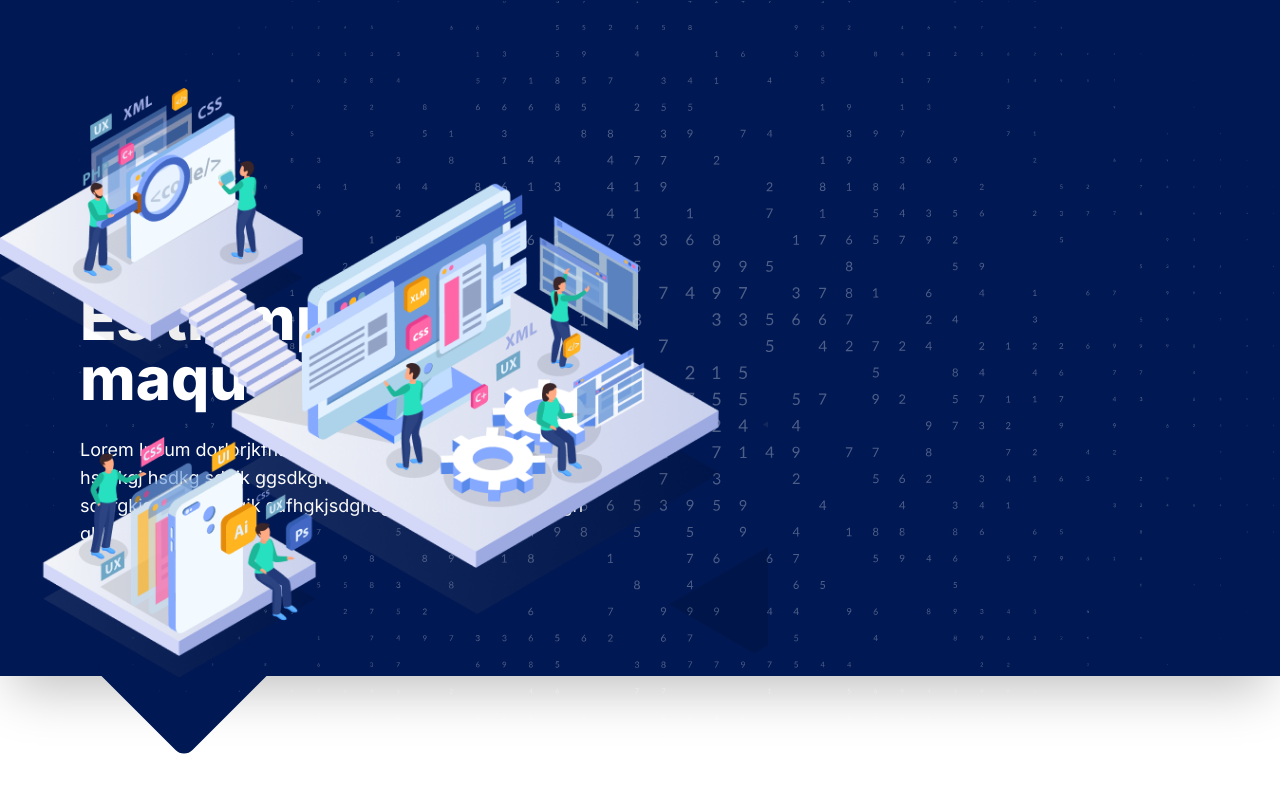
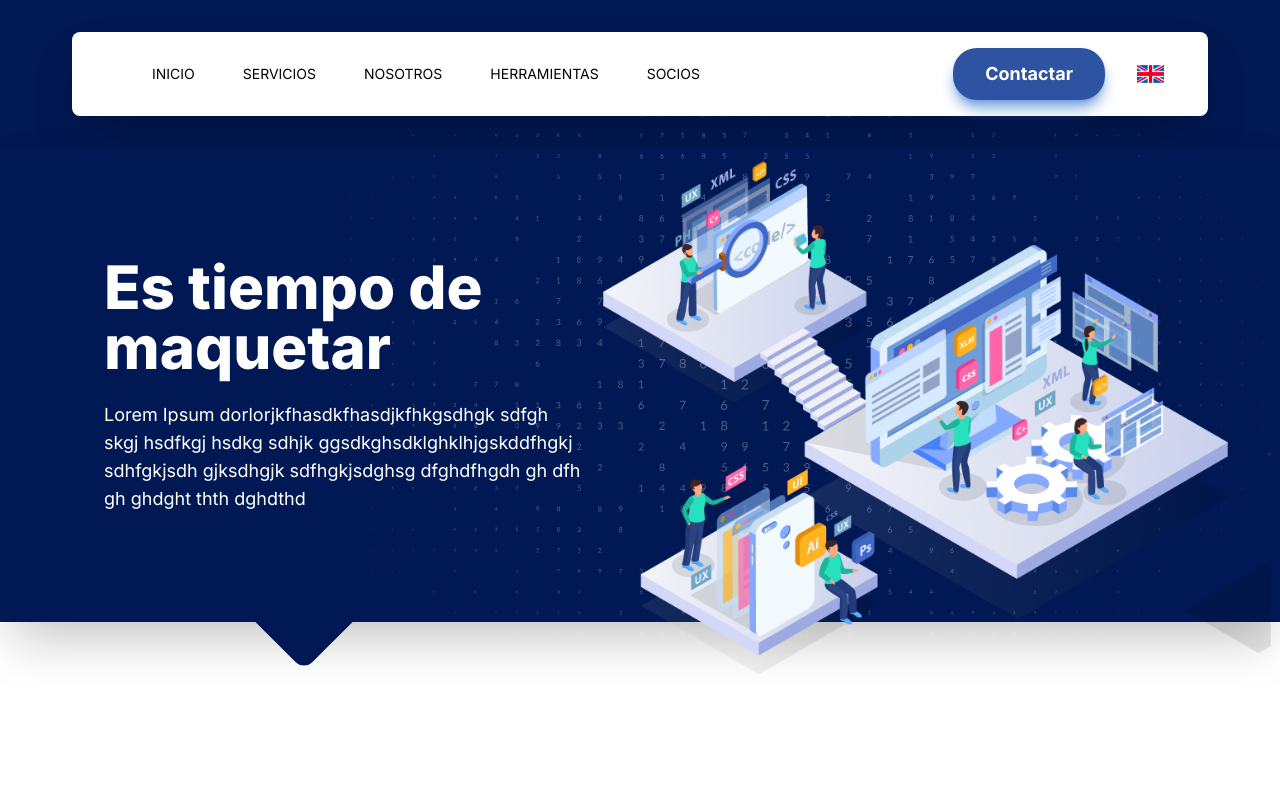
Before and after one commit to leonardof02/test-react-frontend, a Next.js app: page / in a window 1280 px wide. Shown: the top 792 px of the page. Built offline with nearby package versions, Linux system fonts and the light colour scheme.

Commit message:
Hero and Navbar finished

```diff
--- /dev/null
+++ b/src/components/Button.tsx
@@ -0,0 +1,13 @@
+import React from "react";
+
+interface props {
+    text: string;
+}
+
+export default function Button({ text }: props) {
+    return (
+        <button className="z-50 px-8 py-3 text-lg font-bold text-white shadow-lg cursor-pointer hover:brightness-110 shadow-blue-shadow bg-primary rounded-3xl">
+            {text}
+        </button>
+    );
+}
--- /dev/null
+++ b/src/components/DesktopNavbar.tsx
@@ -0,0 +1,28 @@
+import React from "react";
+import Button from "./Button";
+import LanguageChanger from "./LanguageChanger";
+
+const navbarOptions = ["Inicio", "Servicios", "Nosotros", "Herramientas", "Socios"];
+
+export default function DesktopNavbar() {
+    return (
+        <nav className="z-40 hidden w-full p-8 md:block bg-background-blue top-10">
+            <div className="justify-between px-8 py-4 mx-10 text-sm uppercase bg-white rounded-lg shadow-2xl md:flex">
+                <ul className="flex items-center gap-12 ms-12">
+                    {navbarOptions.map((option, index) => (
+                        <li
+                            key={index}
+                            className="hover:cursor-pointer hover:text-primary hover:font-bold"
+                        >
+                            {option}
+                        </li>
+                    ))}
+                </ul>
+                <div className="flex gap-5">
+                    <Button text="Contactar" />
+                    <LanguageChanger />
+                </div>
+            </div>
+        </nav>
+    );
+}
--- a/src/components/Hero.tsx
+++ b/src/components/Hero.tsx
@@ -8,29 +8,31 @@ interface props {
 
 export default function Hero({ title, subtitle }: props) {
     return (
-        <div className="flex flex-1 gap-5 text-white shadow-2xl sm:flex-col md:flex-row justify-evenly bg-background-blue">
-            <div className="max-w-lg mb-32 mt-72 ms-20">
-                <h1 className="text-6xl font-extrabold">{title}</h1>
-                <h2 className="text-lg mt-7">{subtitle}</h2>
-                <div className="relative ms-10">
-                    <div className="absolute w-32 h-32 rotate-45 rounded-xl top-14 bg-background-blue"></div>
+        <div className="shadow-2xl px-14 bg-background-blue">
+            <div className="flex flex-col items-center justify-center w-full gap-5 text-white md:grid md:grid-cols-2 bg-background-blue">
+                <div className="max-w-2xl m-12">
+                    <h1 className="text-5xl font-extrabold md:text-6xl">{title}</h1>
+                    <h2 className="mt-6 text-md md:text-lg">{subtitle}</h2>
                 </div>
-            </div>
-            <div className="flex-1 m-5">
+                <div className="flex items-center m-5">
                     <Image
                         src="/images/numbers.svg"
                         alt="Numbers"
-                    className="absolute opacity-30"
-                    objectFit="contain"
-                    fill
+                        className="absolute z-10 opacity-30 right-3"
+                        width={1000}
+                        height={900}
                     />
                     <Image
-                    fill
-                    objectFit="contain"
+                        width={1000}
+                        height={900}
                         src="/images/main-image.png"
                         alt="People and Computers"
-                    className="h-auto max-w-3xl"
+                        className="z-10 w-full m-10 md:m-0 md:translate-y-12 md:scale-125"
                     />
+                </div>
+            </div>
+            <div className="relative">
+                <div className="absolute w-20 h-20 rotate-45 -top-12 md:w-20 md:h-20 ms-10 md:ms-52 rounded-xl bg-background-blue"></div>
             </div>
         </div>
     );
--- /dev/null
+++ b/src/components/LanguageChanger.tsx
@@ -0,0 +1,9 @@
+import React from "react";
+import Image from "next/image";
+
+export default function LanguageChanger() {
+
+    return <button className="p-3 rounded-full hover:bg-slate-300">
+        <Image width={27} height={18} src="/images/uk-flag.svg" alt="UK Flag"/>
+    </button>;
+}
--- /dev/null
+++ b/src/components/MobileNavbar.tsx
@@ -0,0 +1,33 @@
+import React, { useState } from "react";
+
+const navbarOptions = ["Inicio", "Servicios", "Nosotros", "Herramientas", "Socios"];
+
+export default function MobileNavbar() {
+    const [open, setOpen] = useState<boolean>(false);
+
+    return (
+        <nav className="flex justify-end md:hidden bg-background-blue">
+            <button className="p-3 text-white bg-transparent" onClick={() => setOpen(true)}>
+                ___
+            </button>
+                <div className={`fixed bg-white transition-all overflow-hidden z-50 ${ open ? "h-full" : "h-0" }`}>
+                    <button
+                        className="p-5 rounded-full hover:bg-slate-300"
+                        onClick={ () => setOpen(false) }
+                    >
+                        X
+                    </button>
+                    <ul className="flex flex-col items-start w-screen">
+                        {navbarOptions.map((option, index) => (
+                            <li
+                                key={index}
+                                className="w-full p-5 hover:cursor-pointer hover:text-primary hover:font-bold hover:bg-slate-300"
+                            >
+                                {option}
+                            </li>
+                        ))}
+                    </ul>
+                </div>
+        </nav>
+    );
+}
--- /dev/null
+++ b/src/components/Navbar.tsx
@@ -0,0 +1,12 @@
+import Button from "./Button";
+import MobileNavbar from "./MobileNavbar";
+import DesktopNavbar from "./DesktopNavbar";
+
+export default function Navbar() {
+    return (
+        <>
+            <DesktopNavbar />
+            <MobileNavbar />
+        </>
+    );
+}
--- a/src/pages/index.tsx
+++ b/src/pages/index.tsx
@@ -1,11 +1,13 @@
 import Image from "next/image";
 import { Inter } from "next/font/google";
 import Hero from "@/components/Hero";
+import Navbar from "@/components/Navbar";
 
 const inter = Inter({ subsets: ["latin"] });
 
 export default function Home() {
     return <div>
+        <Navbar />
         <Hero
             title="Es tiempo de maquetar"
             subtitle="Lorem Ipsum dorlorjkfhasdkfhasdjkfhkgsdhgk sdfgh skgj
--- a/tailwind.config.js
+++ b/tailwind.config.js
@@ -29,6 +29,10 @@ module.exports = {
 
       fontFamily: {
         'sans': [ 'Inter', 'system-ui', 'sans-serif' ]
+      },
+
+      screens: {
+        'md': '1080px'
       }
     },
   },
```
Also changed, not shown: public/images/uk-flag.svg (added). Lines whose indentation alone changed are shown as unchanged.
